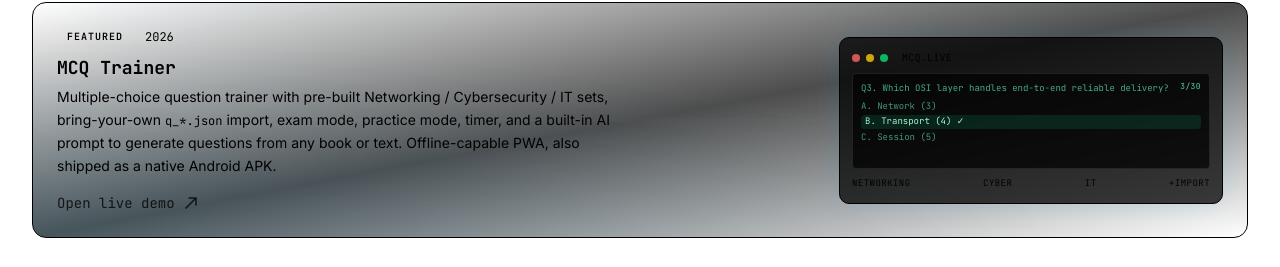
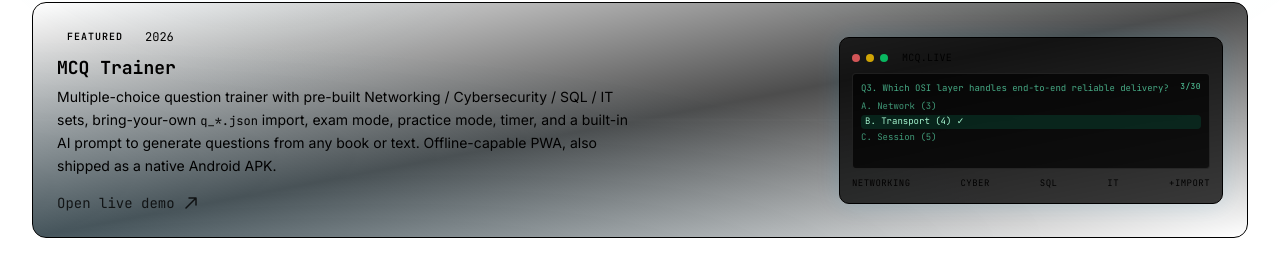
Before and after one commit to wannabexaker/wannabexaker.github.io, a Next.js app: page / in a window 1280 px wide. Shown: the part 4422-4689 px from the top of the page. Built offline with nearby package versions, Linux system fonts and the light colour scheme; no server answers.

Commit message:
projects: reflect MCQ update — add SQL sets to trainer card copy and tags

```diff
--- a/src/components/projects.tsx
+++ b/src/components/projects.tsx
@@ -253,7 +253,7 @@ export function ProjectsSection() {
               MCQ Trainer
             </h3>
             <p className="mt-1 max-w-xl text-sm leading-relaxed text-muted-foreground">
-              Multiple-choice question trainer with pre-built Networking / Cybersecurity / IT sets, bring-your-own <code className="font-mono text-xs">q_*.json</code> import, exam mode, practice mode, timer, and a built-in AI prompt to generate questions from any book or text. Offline-capable PWA, also shipped as a native Android APK.
+              Multiple-choice question trainer with pre-built Networking / Cybersecurity / SQL / IT sets, bring-your-own <code className="font-mono text-xs">q_*.json</code> import, exam mode, practice mode, timer, and a built-in AI prompt to generate questions from any book or text. Offline-capable PWA, also shipped as a native Android APK.
             </p>
             <div className="mt-4 flex items-center gap-2 font-mono text-sm text-primary opacity-80 transition-all duration-200 group-hover:opacity-100 group-hover:translate-x-1">
               Open live demo
@@ -280,6 +280,7 @@ export function ProjectsSection() {
             <div className="mt-2 flex items-center justify-between font-mono text-[9px] uppercase tracking-wider text-muted-foreground">
               <span>networking</span>
               <span>cyber</span>
+              <span>sql</span>
               <span>it</span>
               <span>+import</span>
             </div>
```
